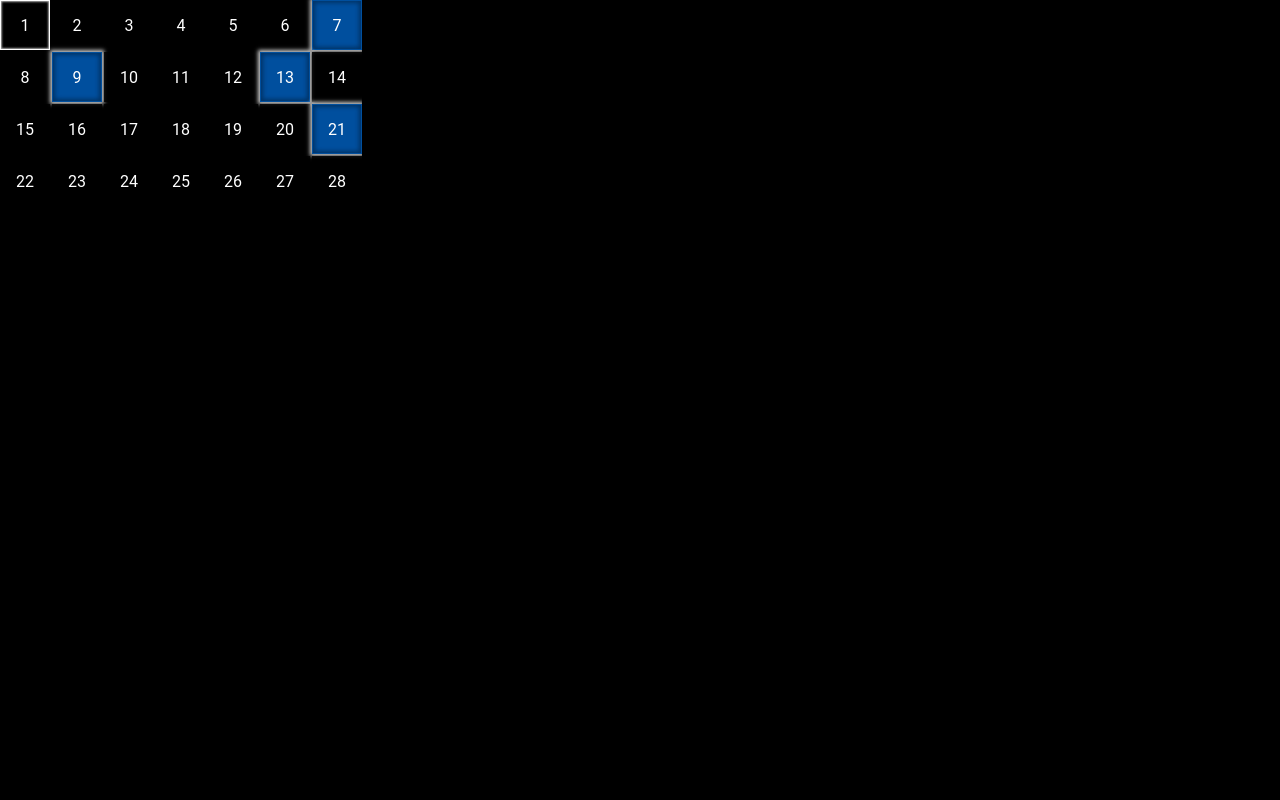
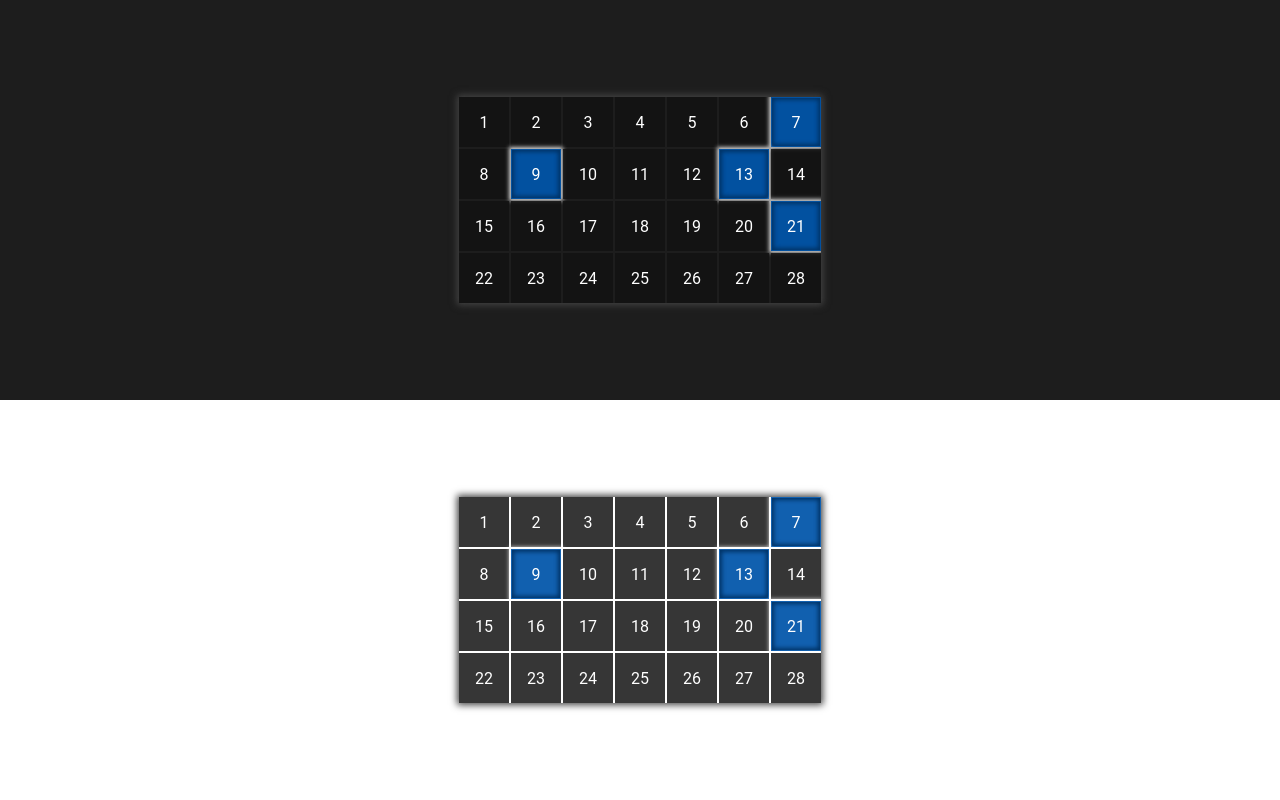
Before and after one commit to fischeversenker/shiny-calendar, a plain HTML site: page index.html in a window 1280 px wide. Drawn offline with Linux system fonts and the light colour scheme.

Commit message:
feat(mouse): make shine disappear on mouseleave and ui improvement

```diff
--- a/index.html
+++ b/index.html
@@ -8,6 +8,7 @@
   <title>Shiny Calendar</title>
 </head>
 <body>
+  <section class="section">
     <div class="wrapper">
       <div class="grid">
         <div class="grid-child">1</div>
@@ -41,6 +42,42 @@
       </div>
       <div class="dot"></div>
     </div>
+  </section>
+  <section class="section">
+    <div class="wrapper">
+      <div class="grid">
+        <div class="grid-child">1</div>
+        <div class="grid-child">2</div>
+        <div class="grid-child">3</div>
+        <div class="grid-child">4</div>
+        <div class="grid-child">5</div>
+        <div class="grid-child">6</div>
+        <div class="grid-child grid-child--active">7</div>
+        <div class="grid-child">8</div>
+        <div class="grid-child grid-child--active">9</div>
+        <div class="grid-child">10</div>
+        <div class="grid-child">11</div>
+        <div class="grid-child">12</div>
+        <div class="grid-child grid-child--active">13</div>
+        <div class="grid-child">14</div>
+        <div class="grid-child">15</div>
+        <div class="grid-child">16</div>
+        <div class="grid-child">17</div>
+        <div class="grid-child">18</div>
+        <div class="grid-child">19</div>
+        <div class="grid-child">20</div>
+        <div class="grid-child grid-child--active">21</div>
+        <div class="grid-child">22</div>
+        <div class="grid-child">23</div>
+        <div class="grid-child">24</div>
+        <div class="grid-child">25</div>
+        <div class="grid-child">26</div>
+        <div class="grid-child">27</div>
+        <div class="grid-child">28</div>
+      </div>
+      <div class="dot"></div>
+    </div>
+  </section>
   <script src="script.js"></script>
 </body>
 </html>
--- a/script.js
+++ b/script.js
@@ -2,13 +2,17 @@ const rootStyle = document.documentElement.style;
 const computedRootStyle = getComputedStyle(document.documentElement);
 const dotRadius = parseInt(computedRootStyle.getPropertyValue('--dot-radius'));
 const wrapperElement = document.querySelector('.wrapper');
-const wrapperRect = wrapperElement.getBoundingClientRect();
+let wrapperRect = wrapperElement.getBoundingClientRect();
 
 const scaleMouseCoordinate = coord => coord - dotRadius / 2;
 const mouseMoveListener = (e) => window.requestAnimationFrame(() => {
-  rootStyle.setProperty('--mouse-x', scaleMouseCoordinate(e.clientX - wrapperRect.left));
-  rootStyle.setProperty('--mouse-y', scaleMouseCoordinate(e.clientY - wrapperRect.top));
+  setMouseCoordinates(e.clientX - wrapperRect.left, e.clientY - wrapperRect.top);
 });
+
+const setMouseCoordinates = (x, y) => {
+  rootStyle.setProperty('--mouse-x', scaleMouseCoordinate(x));
+  rootStyle.setProperty('--mouse-y', scaleMouseCoordinate(y));
+}
 
 const gridChildren = Array.from(document.querySelectorAll('.grid-child'));
 const markAllUnselected = () => gridChildren.forEach(gridChild => gridChild.classList.remove('grid-child--active'));
@@ -28,4 +32,13 @@ const gridChildClicked = (e) => {
 };
 
 wrapperElement.addEventListener('mousemove', mouseMoveListener);
+wrapperElement.addEventListener('mouseleave', (e) => {
+  window.setTimeout(() => {
+    setMouseCoordinates(-1000, 1000);
+  }, 20);
+});
 gridChildren.forEach(gridChild => gridChild.addEventListener('click', gridChildClicked))
+
+window.addEventListener('resize', () => {
+  wrapperRect = wrapperElement.getBoundingClientRect();
+});
--- a/style.css
+++ b/style.css
@@ -4,17 +4,31 @@
   --grid-cell-size: 50px;
 }
 
-body, html {
-  background-color: black;
+body {
+  background-color: #1d1d1d;
   font-family: Roboto, sans-serif;
   margin: 0;
-  padding: 0;
+  text-align: center;
 }
 
 .wrapper {
   display: inline-block;
   position: relative;
   overflow: hidden;
+  margin: 0 auto;
+  box-shadow: 0 0 7px 2px #444;
+}
+
+.section {
+  display: flex;
+  align-items: center;
+  justify-content: center;
+  height: 50vh;
+  box-sizing: border-box;
+}
+
+.section:last-of-type {
+  background-color: white;
 }
 
 .grid {
@@ -29,7 +43,7 @@ body, html {
   align-items: center;
   justify-content: center;
   border: 1px solid transparent;
-  background-color: #000000dd;
+  background-color: #111111d7;
   z-index: 1;
   color: white;
 }
@@ -55,6 +69,6 @@ body, html {
   top: calc(var(--mouse-y, -1000) * 1px);
   width: var(--dot-radius-px);
   height: var(--dot-radius-px);
-  background: radial-gradient(circle, #ffffffaa 0%, transparent 50%);
+  background: radial-gradient(circle, #ffffffdd 0%, transparent 50%);
   border-radius: 50%;
 }
```
Lines whose indentation alone changed are shown as unchanged.
